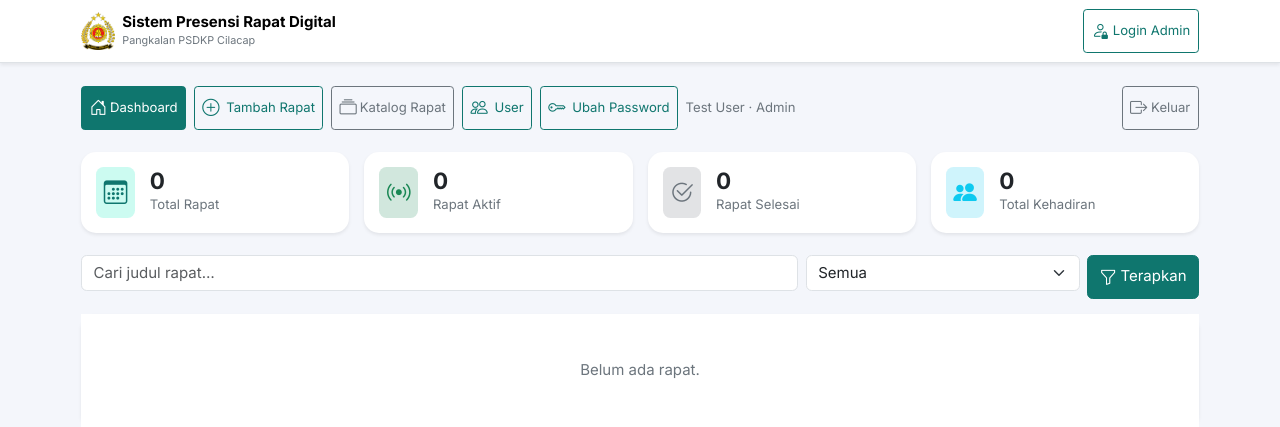
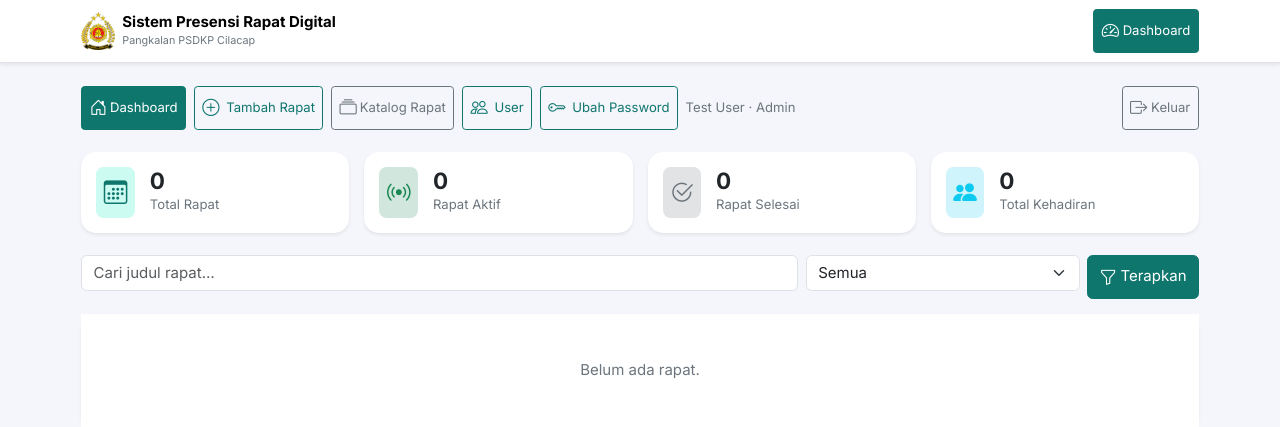
Before and after one commit to Shiro-3/Sistem-Presensi-Rapat, a Laravel app: page /admin in a window 1280 px wide. Shown: the top 427 px of the page. Run offline with Laravel 12, Linux system fonts and the light colour scheme; a user stored in the database is signed in; data comes from the database, SQL or seed files in the repository; data that the repository does not hold is empty.

Commit message:
Perapihan rute login dan button login admin

```diff
--- a/resources/views/layouts/app.blade.php
+++ b/resources/views/layouts/app.blade.php
@@ -23,10 +23,18 @@
                     <small class="text-secondary fw-normal" style="font-size:.72rem">Pangkalan PSDKP Cilacap</small>
                 </span>
             </a>
-            <a href="{{ Route::has('login') ? route('login') : '#' }}" class="btn btn-outline-primary btn-sm d-flex align-items-center gap-1">
-                <i class="bi bi-person-lock"></i>
-                <span><span class="d-none d-sm-inline">Login </span>Admin</span>
-            </a>
+            @auth
+                <a href="{{ route('admin.dashboard') }}"
+                class="btn btn-primary btn-sm d-flex align-items-center gap-1">
+                    <i class="bi bi-speedometer2"></i><span>Dashboard</span>
+                </a>
+            @else
+                <a href="{{ route('login') }}"
+                class="btn btn-outline-primary btn-sm d-flex align-items-center gap-1">
+                    <i class="bi bi-person-lock"></i>
+                    <span><span class="d-none d-sm-inline">Login </span>Admin</span>
+                </a>
+            @endauth
         </div>
     </header>
 
--- a/routes/web.php
+++ b/routes/web.php
@@ -39,10 +39,6 @@ Route::middleware('guest')->group(function () {
     Route::post('/login', [AuthController::class, 'login'])
         ->middleware('throttle:5,1')
         ->name('login.attempt');
-    Route::get('/akun/password', [AkunController::class, 'edit'])->name('password.edit');
-    Route::put('/akun/password', [AkunController::class, 'update'])
-        ->middleware('throttle:5,1')
-        ->name('password.update');
 });
 
 Route::post('/logout', [AuthController::class, 'logout'])
```
